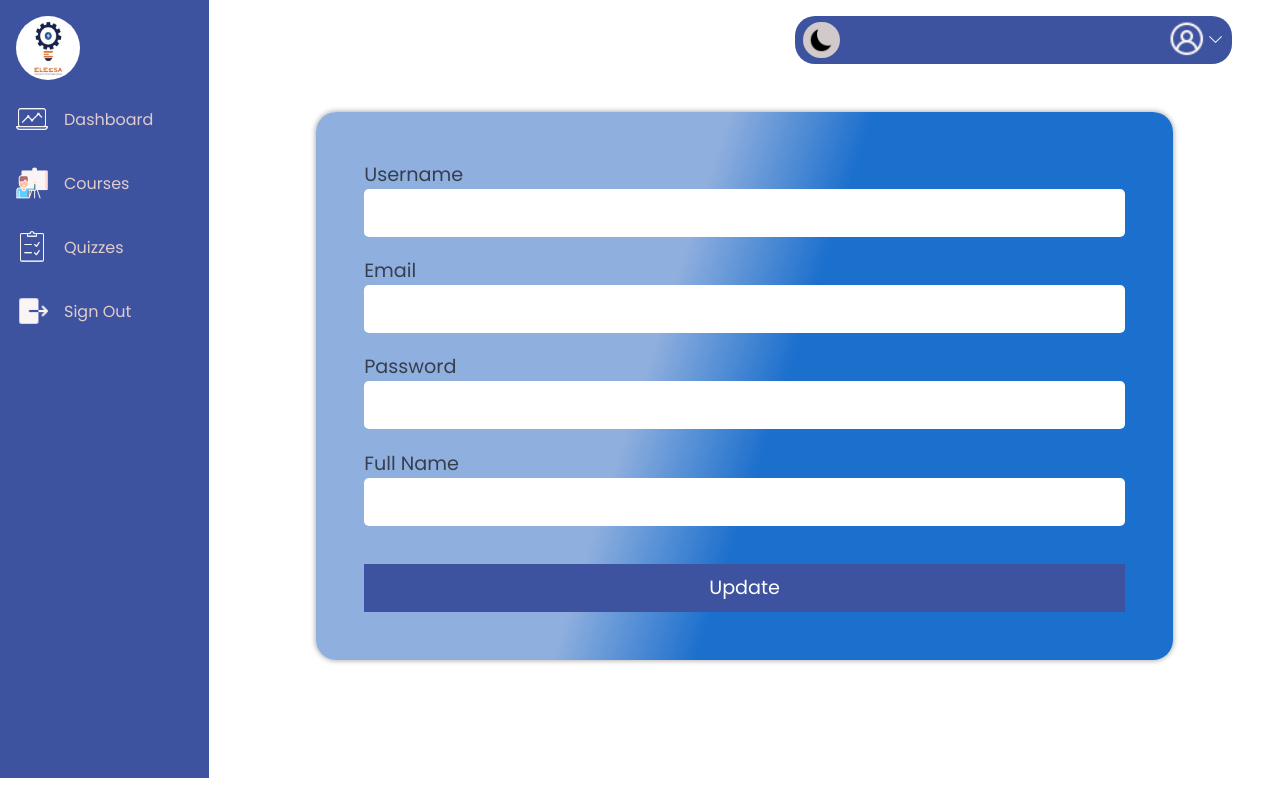
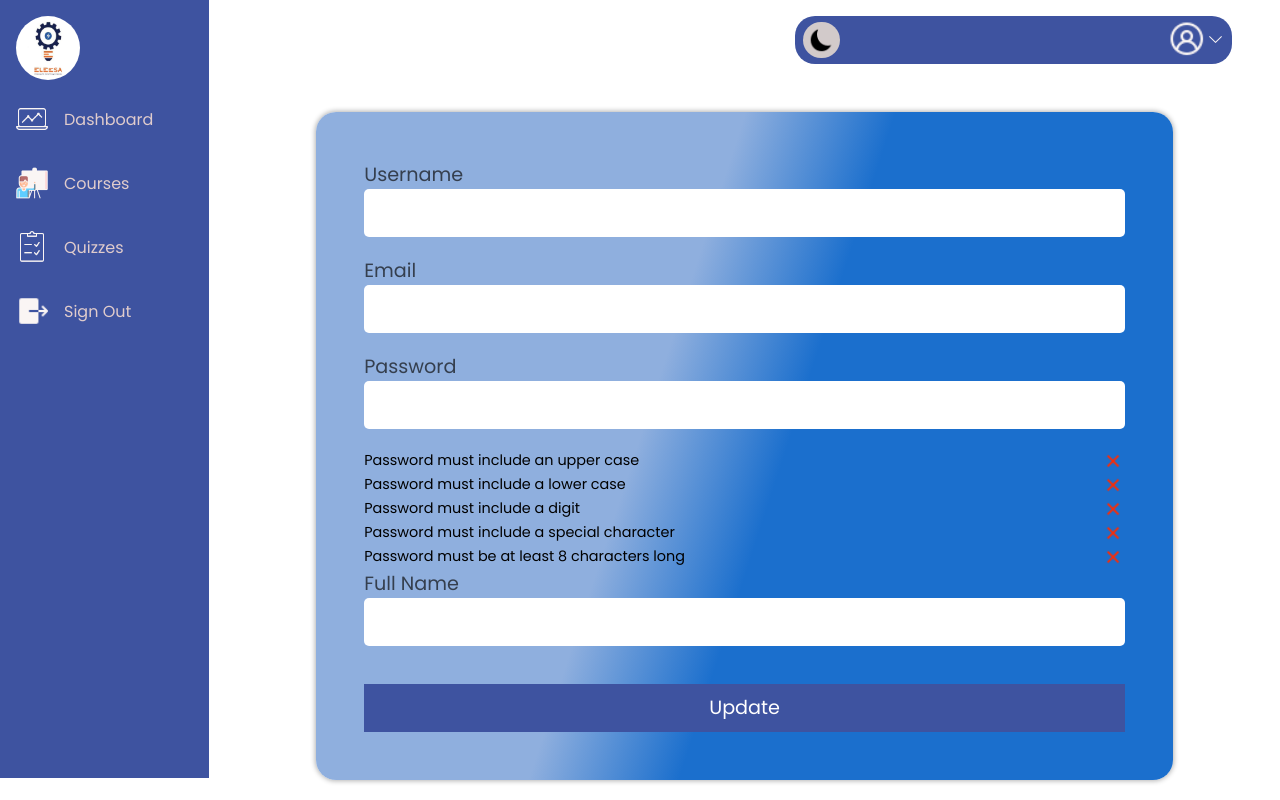
Before and after one commit to eleesaprep/ee-prep, a React (Create React App) app: page /#/home/profile_update in a window 1280 px wide. Built offline with nearby package versions, Linux system fonts and the light colour scheme; no server answers; sample sign-in values are in the browser's storage.

Commit message:
fix animation issue

```diff
--- a/src/App.css
+++ b/src/App.css
@@ -153,6 +153,7 @@ li {
 
 .input input,
 .add-quiz-input input,
+.large-input,
 .select {
   width: 20em;
   height: 2.5em;
@@ -161,6 +162,11 @@ li {
   border-radius: 5px;
   border: none;
   padding: 0 1em;
+}
+
+.add-quiz-input .large-input {
+  height: 5em;
+  background-color: var(--grey-color);
 }
 
 .submit {
@@ -467,7 +473,7 @@ li {
 }
 
 .project-container {
-  width: 100%;
+  width: 23.7em;
   position: relative;
   padding: 0.3em;
 }
--- a/src/components/admin pages/addMaterial.js
+++ b/src/components/admin pages/addMaterial.js
@@ -67,7 +67,7 @@ export default function AddMaterial() {
         <div className="add-quiz-input">
           <label>Material Description</label>
           <br />
-          <input name="description" onChange={handleInputChange} type="text" required className="input" />
+          <textarea name="description" onChange={handleInputChange} required className="large-input" />
         </div>
         </div>
         <div className="form-break">
--- a/src/components/admin pages/addQuestion.js
+++ b/src/components/admin pages/addQuestion.js
@@ -216,7 +216,7 @@ export default function AddQuestion() {
         <div className="add-quiz-input">
           <label>Question</label>
           <br />
-          <input name="question_text" onChange={handleInputChange} type="text" required className="input" />
+          <textarea name="question_text" onChange={handleInputChange} required className="large-input" />
         </div>
         </div>
         <div className="form-break">
--- a/src/components/admin pages/projects.js
+++ b/src/components/admin pages/projects.js
@@ -77,7 +77,7 @@ export default function Projects() {
           <div className="add-quiz-input">
             <label>Image URL</label>
             <br />
-            <input required type="text" name="image_url" onChange={handleInputChange} className="input" />
+            <input required type="text" name="img_url" onChange={handleInputChange} className="input" />
           </div>
           </div>
 
--- a/src/components/courseMaterials.js
+++ b/src/components/courseMaterials.js
@@ -30,7 +30,7 @@ export default function CourseMaterials() {
     {materials.map((material) => (
       <div className="delete-qtn-container" key={material.id}>
         <p className="question-del">{material.title}</p>
-        <Link to={material.file_url} className='view-btn' >View</Link>
+        <a href={material.file_url} className='view-btn' >View</a>
       </div>
     ))}
     </>
--- a/src/components/profileUpdate.js
+++ b/src/components/profileUpdate.js
@@ -2,6 +2,7 @@ import { useDispatch, useSelector } from 'react-redux';
 import { useEffect, useState } from 'react';
 import { useNavigate } from 'react-router-dom';
 import { updateUser } from '../redux/userSlice';
+import images from '../utils/images';
 
 export default function ProfileUpdate() {
   const { student, loading } = useSelector((store) => store.student);
@@ -15,17 +16,49 @@ export default function ProfileUpdate() {
   });
   const dispatch = useDispatch();
   const navigate = useNavigate();
+  const [hasUpperCase, setHasUpperCase] = useState(false);
+  const [hasLowerCase, setHasLowerCase] = useState(false);
+  const [hasDigit, setHasDigit] = useState(false);
+  const [hasSpecialChar, setHasSpecialChar] = useState(false);
+  const [isLengthValid, setIsLengthValid] = useState(false);
+  const [isPasswordValid, setIsPasswordValid] = useState(false);
+  const [password, setPassword] = useState('');
+
+  useEffect(() => {
+    validatePassword(password);
+  }, [password, hasUpperCase, hasLowerCase, hasDigit, hasSpecialChar, isLengthValid]);
 
   const handleSubmit = (e) => {
     e.preventDefault();
-    dispatch(updateUser(userData));
+    if(isPasswordValid) {
+      dispatch(updateUser(userData));
+    } else {
+      alert("All password requirements must be met ❗❗");
+    }
+
     if (!loading) {
       navigate('/home');
     }
   };
 
+  const validatePassword = (value) => {
+    setHasUpperCase(/[A-Z]/.test(value));
+    setHasLowerCase(/[a-z]/.test(value));
+    setHasDigit(/\d/.test(value));
+    setHasSpecialChar(/[!@#$%^&*()_+{}\[\]:;<>,.?~\\/-]/.test(value));
+    setIsLengthValid(value.length >= 8);
+
+    const isValid =
+    hasUpperCase && hasLowerCase && hasDigit && hasSpecialChar && isLengthValid;
+
+    setIsPasswordValid(isValid);
+  }
+
   const handleInputChange = (e) => {
     const { name, value } = e.target;
+    if(name === "password") {
+      setPassword(value);
+    }
     setUserData((prevUserData) => ({
       user: {
         ...prevUserData.user,
@@ -55,6 +88,29 @@ export default function ProfileUpdate() {
           <input name="password" onChange={handleInputChange} type="password" required className="input" />
         </div>
 
+        <ul>
+              <li className='password-check'>
+                <p>Password must include an upper case</p>
+                <img src={hasUpperCase ? images.correct : images.wrong} alt="password-check"/>
+              </li>
+              <li className='password-check'>
+                <p>Password must include a lower case</p>
+                <img src={hasLowerCase ? images.correct : images.wrong} alt="password-check"/>
+              </li>
+              <li className='password-check'>
+                <p>Password must include a digit</p>
+                <img src={hasDigit ? images.correct : images.wrong} alt="password-check"/>
+              </li>
+              <li className='password-check'>
+                <p>Password must include a special character</p>
+                <img src={hasSpecialChar ? images.correct : images.wrong} alt="password-check"/>
+              </li>
+              <li className='password-check'>
+                <p>Password must be at least 8 characters long</p>
+                <img src={isLengthValid ? images.correct : images.wrong} alt="password-check"/>
+              </li>
+            </ul>
+
         <div className="input">
           <label>Full Name</label>
           <br />
```
